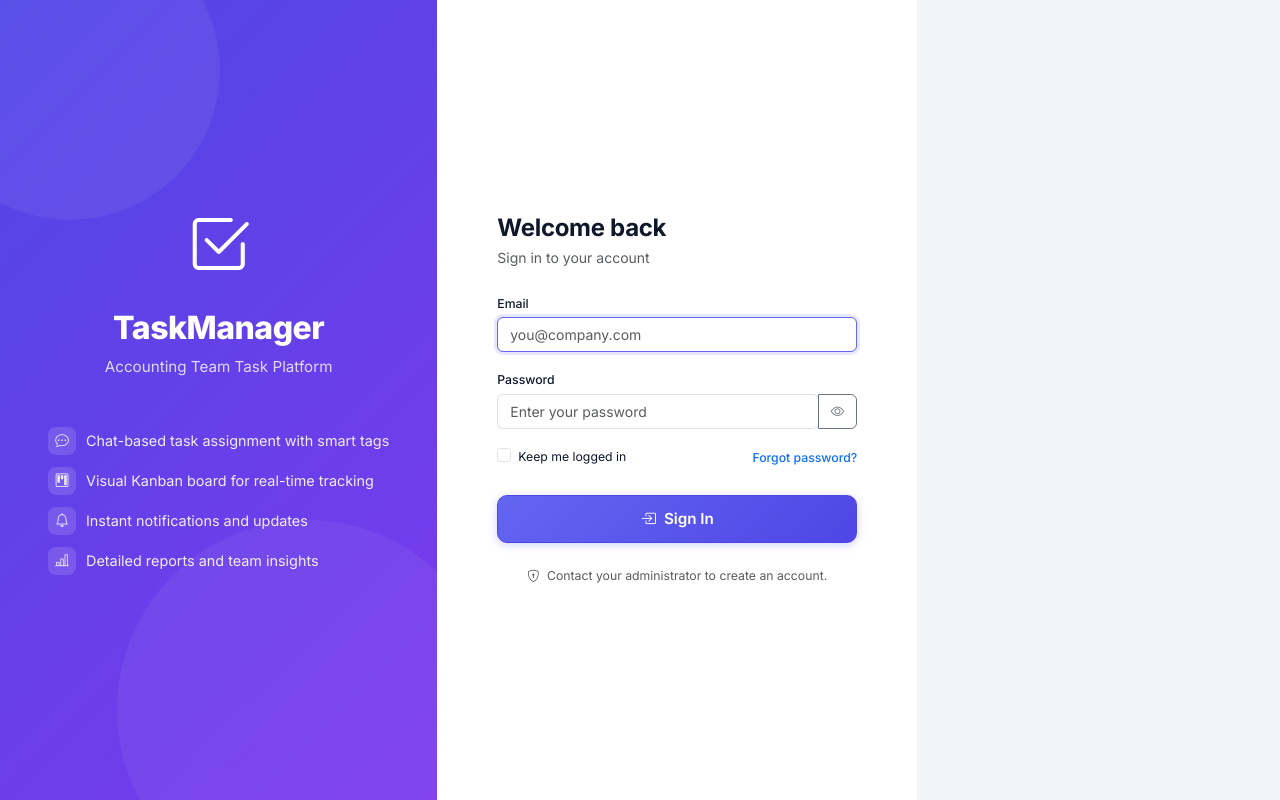
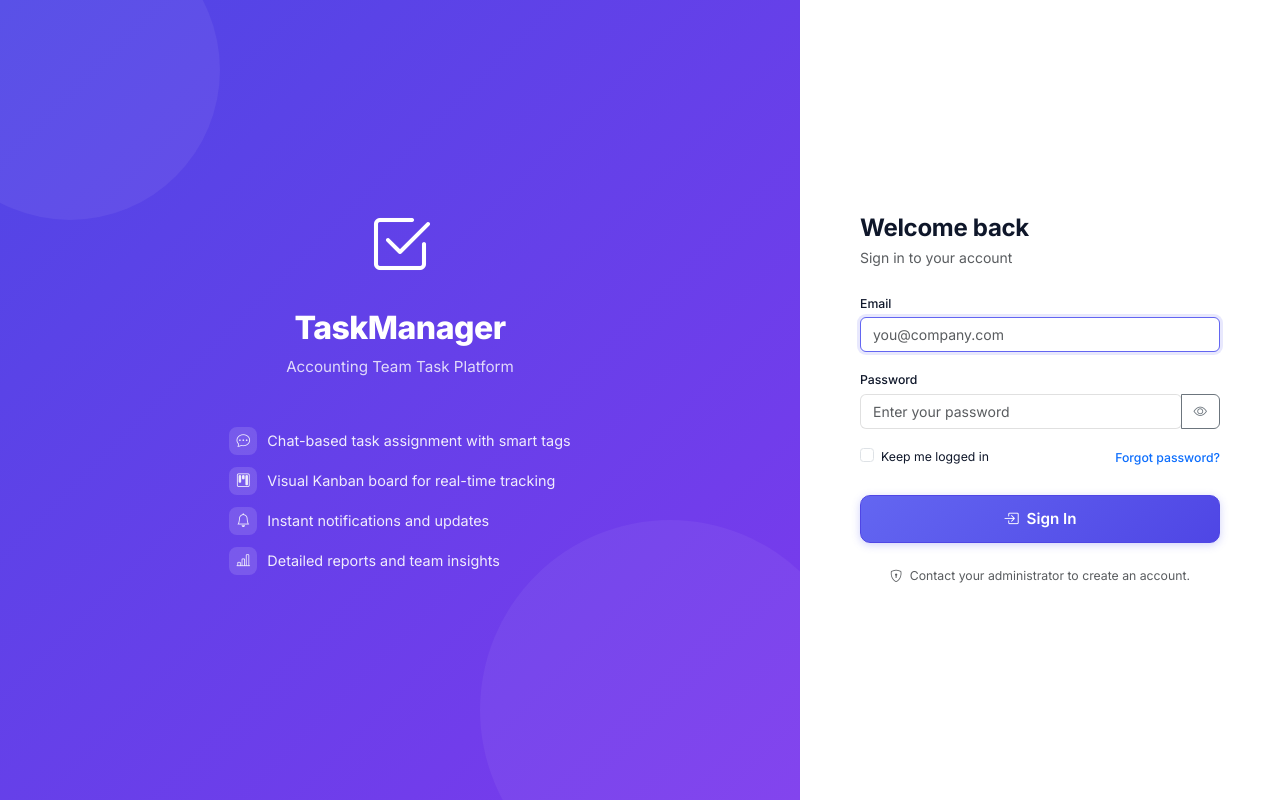
Before and after one commit to VHemantha/TaskManager, a Flask app: a page that uses app/templates/base.html in a window 1280 px wide. Run offline with Flask 3, Linux system fonts and the light colour scheme; some libraries are stand-ins or nearby versions.

Commit message:
change the UI

```diff
--- a/app/static/css/sidebar.css
+++ b/app/static/css/sidebar.css
@@ -567,7 +567,7 @@
 }
 
 /* ── No-nav layout (unauthenticated) ──────────────────────────────────────── */
-.main-content.no-nav { min-height: 100vh; }
+.main-content.no-nav { min-height: 100vh; width: 100%; }
 
 /* ── Dark mode sidebar overrides ──────────────────────────────────────────── */
 [data-bs-theme="dark"] .tm-topbar {
--- a/app/templates/base.html
+++ b/app/templates/base.html
@@ -21,7 +21,7 @@
   <link rel="stylesheet" href="{{ url_for('static', filename='css/sidebar.css') }}">
   {% block extra_head %}{% endblock %}
 </head>
-<body class="tm-app{% if current_user.is_authenticated %} authenticated{% endif %}">
+<body class="{% if current_user.is_authenticated %}tm-app{% endif %}">
 
 {% if current_user.is_authenticated %}
 
```
